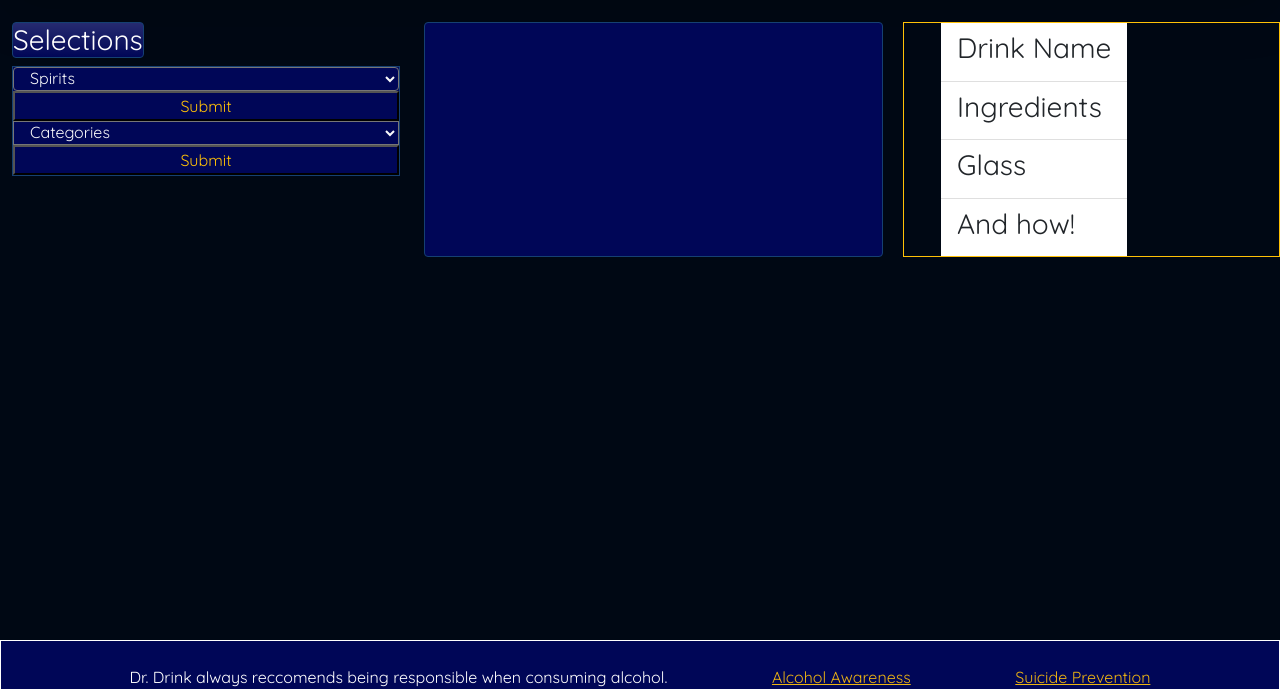
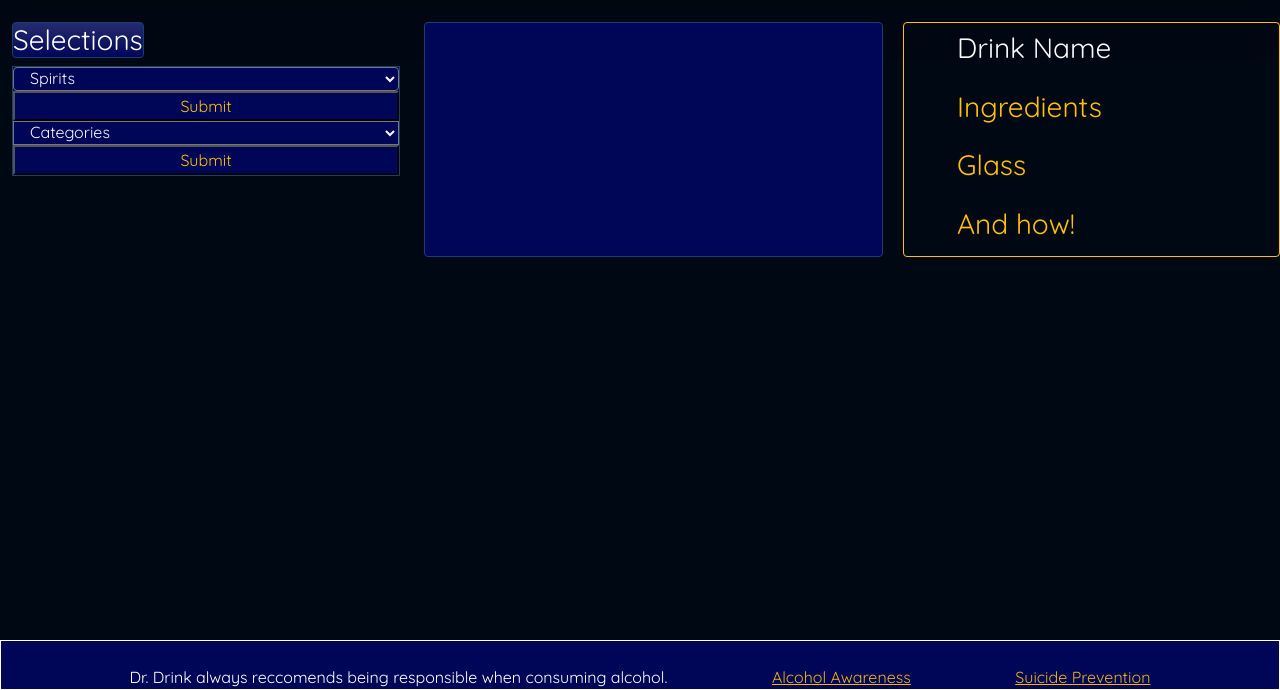
Before and after one commit to ryantixier/DU-project-1, a plain HTML site: page index.html in a window 1280 px wide. Shown: the part 110-800 px from the top of the page. Drawn offline with nearby package versions, Linux system fonts and the light colour scheme.

Commit message:
more ssssstlying

```diff
--- a/index.html
+++ b/index.html
@@ -83,29 +83,29 @@
         </section>
 
         <!-- <div id="selection" class="col-4"></div> -->
-    <div class="border border-warning font">
+    <div class="border border-warning font rounded">
       <div id="selection" class="col-4"></div>
         <div class="container d-inline-flex" style="width: 350px; margin-left: 25px;">
           <ul class="list-group list-group-flush">
-            <ul class="list-group-item">
+            <ul class="list-group-item bg-transparent text-light">
               <h3>Drink Name</h3>
                 <div class="drinkName">
                   <ul></ul>
               </div>
             </ul>
-            <ul class="list-group-item">
+            <ul class="list-group-item bg-transparent text-warning">
               <h3>Ingredients</h3>
                 <div class="drinkIng">
                   <ul></ul>
               </div>
             </ul>
-            <ul class="list-group-item">
+            <ul class="list-group-item bg-transparent text-warning">
               <h3>Glass</h3>
                 <div class="drinkGlass">
                   <ul></ul>
               </div>
             </ul>
-            <ul class="list-group-item">
+            <ul class="list-group-item bg-transparent text-warning">
               <h3>And how!</h3>
                 <div class="drinkInst">
                   <ul></ul>
```
